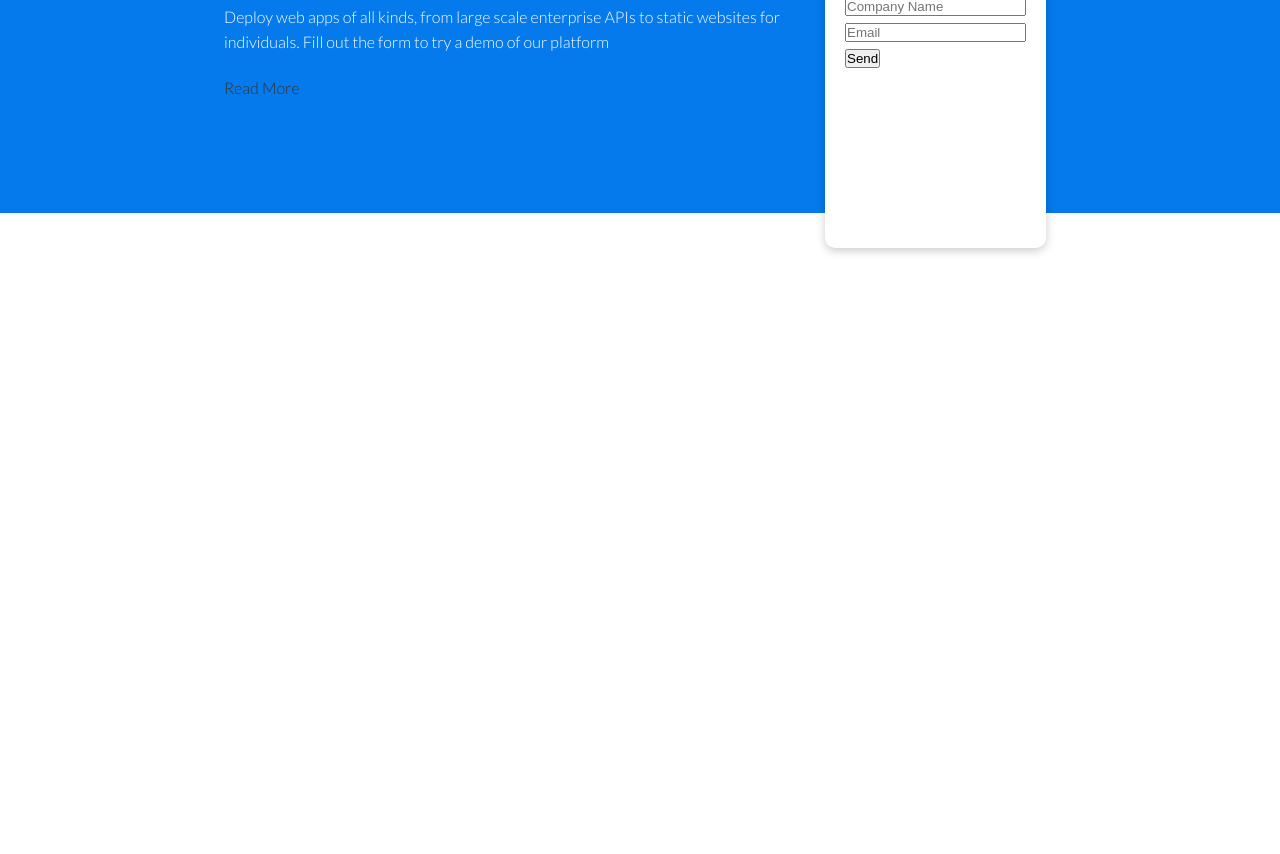
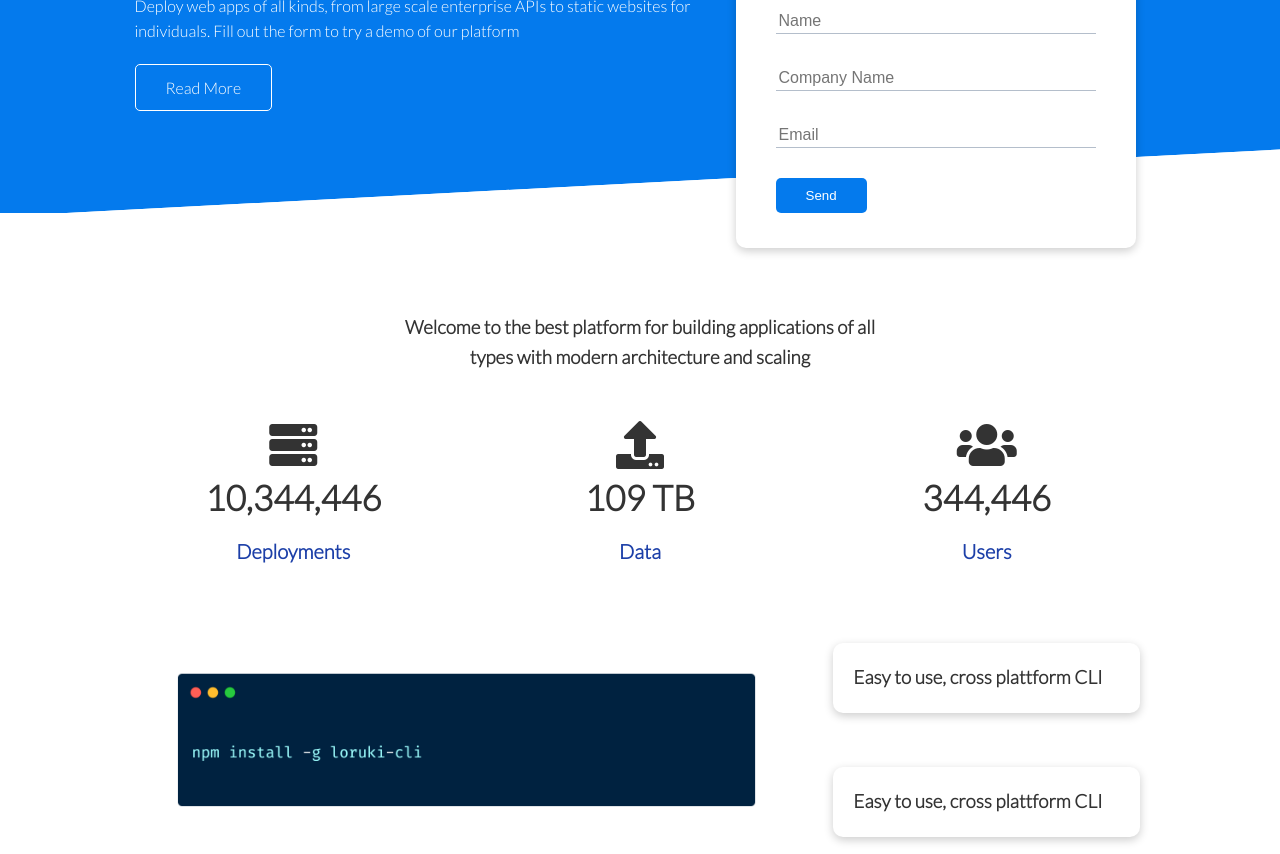
Before and after one commit to huyendangtt/WebT2021, a plain HTML site: page index.html in a window 1280 px wide. Shown: the part 257-1111 px from the top of the page. Before the commit the page ends 800 px from the top, so only its background shows below. Drawn offline with Linux system fonts and the light colour scheme.

Commit message:
update utilities html style

```diff
--- a/css/style.css
+++ b/css/style.css
@@ -7,6 +7,7 @@
 
 :root {
     --primary-color: #047aed;
+    --secondary-color: #1c3fa8;
 }
 
 /* Base CSS: reset rules */
@@ -90,37 +91,68 @@ img {
     position: relative;
     top: 60px;
     height: 350px;
-}
-/*Utilities*/
-
-.container {
-    max-width: 1100px;
-    margin: 0 auto;
-    overflow: auto;
-    padding: 0 40px;
+    width: 400px;
+    padding: 40px;
+    z-index: 100;
+    justify-self: flex-end;
 }
 
-.flex {
-    display: flex;
-    justify-content: center;
-    align-items: center;
-    height: 100%;
+.showcase-form .form-control {
+    margin: 30px 0;
 }
 
-.grid {
-    display: grid;
-    grid-template-columns: 2fr 1fr;
-    gap: 20px;
-    justify-content: center;
-    align-items: center;
-    height: 100%;
+.showcase-form input[type='text'],
+.showcase-form input[type='email'] {
+    border: 0;
+    border-bottom: 1px solid #b4becb;
+    width: 100%;
+    padding: 3px;
+    font-size: 16px;
 }
 
-.card {
-    background-color: #fff;
-    color: #333;
-    border-radius: 10px;
-    box-shadow: 0 3px 10px rgba(0,0,0,0.2);
-    padding: 20px;
-    margin: 10px;
+.showcase-form input:focus {
+    outline: none;
 }
+
+.showcase::before, .showcase::after {
+    content: '';
+    position: absolute;
+    height: 100px;
+    bottom: -70px;
+    right: 0;
+    left: 0;
+    background: #fff;
+    transform: skewY(-3deg);
+    -webkit-transform: skewY(-3deg);
+    -moz-transform: skewY(-3deg);
+    -ms-transform: skewY(-3deg);
+}
+
+/*Stats*/
+.stats {
+    padding-top: 100px;
+
+}
+.stats-heading {
+    max-width: 500px;
+    margin: auto;
+}
+
+.stats .grid h3 {
+    font-size: 35px;
+}
+.stats .grid p {
+    font-size: 20px;
+    font-weight: bold;
+}
+
+/*CLI*/
+.cli .grid {
+    grid-template-columns: repeat(3, 1fr);
+    grid-template-rows: repeat(2, 1fr);
+}
+
+.cli .grid > *:first-child {
+    grid-column: 1/ span 2;
+    grid-row: 1 / span 2;
+}
--- /dev/null
+++ b/css/utilities.css
@@ -0,0 +1,146 @@
+/*Utilities*/
+
+.container {
+    max-width: 1100px;
+    margin: 0 auto;
+    overflow: auto;
+    padding: 0 40px;
+}
+
+.flex {
+    display: flex;
+    justify-content: center;
+    align-items: center;
+    height: 100%;
+}
+
+.grid {
+    display: grid;
+    grid-template-columns: 2fr 1fr;
+    gap: 20px;
+    justify-content: center;
+    align-items: center;
+    height: 100%;
+}
+
+.card {
+    background-color: #fff;
+    color: #333;
+    border-radius: 10px;
+    box-shadow: 0 3px 10px rgba(0,0,0,0.2);
+    padding: 20px;
+    margin: 10px;
+}
+
+.btn {
+    display: inline-block;
+    padding: 10px 30px;
+    cursor: pointer;
+    background: var(--primary-color);
+    color: #fff;
+    border: none;
+    border-radius: 5px;
+}
+
+.btn-outline {
+    background-color: transparent;
+    border: 1px #fff solid;
+}
+
+.btn:hover {
+    transform: scale(0.98);
+}
+
+.grid-3 {
+    grid-template-columns: repeat(3, 1fr);
+}
+
+.text-center {
+    text-align: center;
+}
+
+.text-secondary {
+    color: var(--secondary-color);
+}
+
+/*Margin*/
+.my-1 {
+    margin: 1rem 0;
+}
+
+.my-2 {
+    margin: 1.5rem 0;
+}
+
+.my-3 {
+    margin: 2rem 0;
+}
+
+.my-4 {
+    margin: 3rem 0;
+}
+
+.my-5 {
+    margin: 4rem 0;
+}
+
+.m-1 {
+    margin: 1rem;
+  }
+
+  .m-2 {
+    margin: 1.5rem;
+  }
+
+  .m-3 {
+    margin: 2rem;
+  }
+
+  .m-4 {
+    margin: 3rem;
+  }
+
+  .m-5 {
+    margin: 4rem;
+  }
+
+  /* Padding */
+  .py-1 {
+    padding: 1rem 0;
+  }
+
+  .py-2 {
+    padding: 1.5rem 0;
+  }
+
+  .py-3 {
+    padding: 2rem 0;
+  }
+
+  .py-4 {
+    padding: 3rem 0;
+  }
+
+  .py-5 {
+    padding: 4rem 0;
+  }
+
+  .p-1 {
+    padding: 1rem;
+  }
+
+  .p-2 {
+    padding: 1.5rem;
+  }
+
+  .p-3 {
+    padding: 2rem;
+  }
+
+  .p-4 {
+    padding: 3rem;
+  }
+
+  .p-5 {
+    padding: 4rem;
+  }
--- a/index.html
+++ b/index.html
@@ -5,6 +5,7 @@
     <meta http-equiv="X-UA-Compatible" content="IE=edge">
     <meta name="viewport" content="width=device-width, initial-scale=1.0">
     <title>Loruki | Cloud Hosting Demo</title>
+    <link rel="stylesheet" href="css/utilities.css">
     <link rel="stylesheet" href="css/style.css">
     <link rel="stylesheet" href="https://cdnjs.cloudflare.com/ajax/libs/font-awesome/5.15.3/css/all.min.css" integrity="sha512-iBBXm8fW90+nuLcSKlbmrPcLa0OT92xO1BIsZ+ywDWZCvqsWgccV3gFoRBv0z+8dLJgyAHIhR35VZc2oM/gI1w==" crossorigin="anonymous" />
 </head>
@@ -42,12 +43,52 @@
                         <input type="text" name="company" placeholder="Company Name" required>
                     </div>
                     <div class="form-control">
-                        <input type="text" name="email" placeholder="Email" required>
+                        <input type="email" name="email" placeholder="Email" required>
                     </div>
                     <input type="submit" value="Send" class="btn btn-primary">
                 </form>
             </div>
         </div>
     </section>
+
+    <!--Stats-->
+    <section class="stats">
+        <div class="container">
+            <h3 class="stats-heading text-center my-1">
+                Welcome to the best platform for building applications of all types with modern architecture and scaling
+            </h3>
+
+            <div class="grid grid-3 text-center my-4">
+                <div>
+                    <i class="fas fa-server fa-3x"></i>
+                    <h3>10,344,446</h3>
+                    <p class="text-secondary">Deployments</p>
+                </div>
+                <div>
+                    <i class="fas fa-upload fa-3x"></i>
+                    <h3>109 TB</h3>
+                    <p class="text-secondary">Data</p>
+                </div>
+                <div>
+                    <i class="fas fa-users fa-3x"></i>
+                    <h3>344,446</h3>
+                    <p class="text-secondary">Users</p>
+                </div>
+            </div>
+        </div>
+    </section>
+
+    <!--Cli-->
+    <section class="cli">
+        <div class="container grid">
+            <img src="images/cli.png" alt="loruki_cli">
+            <div class="card">
+                <h3>Easy to use, cross plattform CLI</h3>
+            </div>
+            <div class="card">
+                <h3>Easy to use, cross plattform CLI</h3>
+            </div>
+        </div>
+    </section>
 </body>
 </html>
```
Also changed, not shown: 1 other file.
